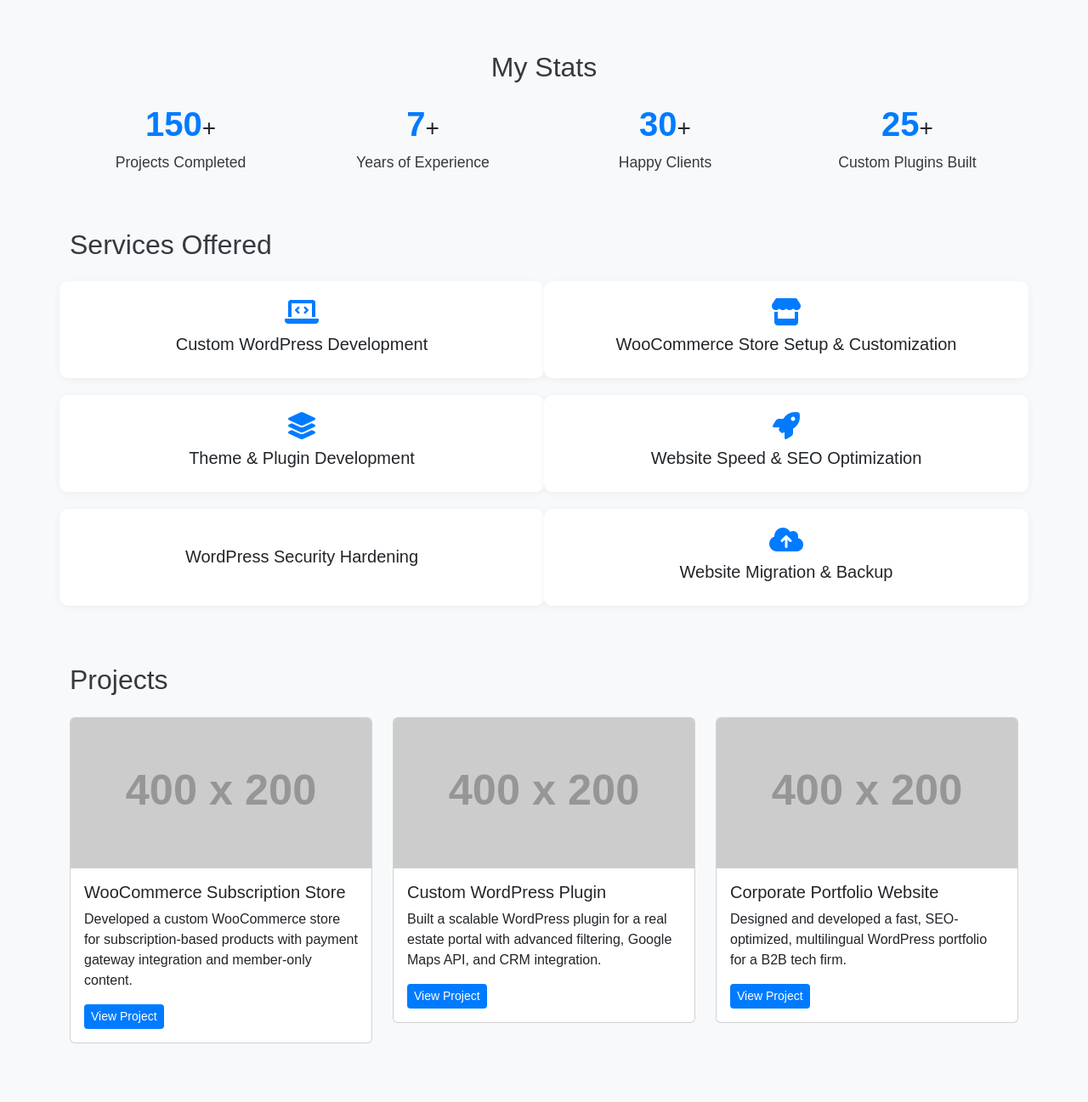
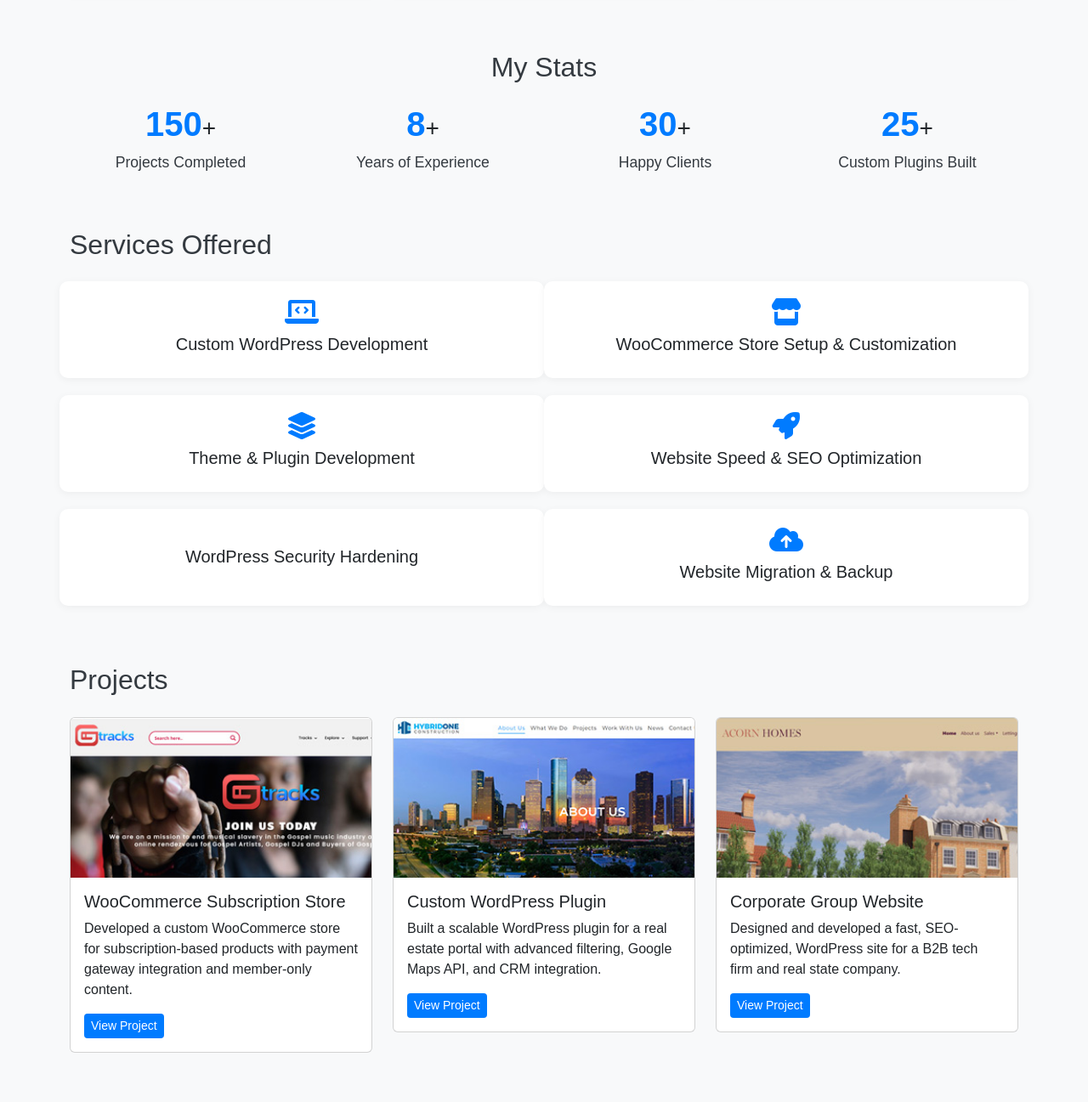
Before and after one commit to lalitdevjpr/portfolio, a plain HTML site: page index.html in a window 1280 px wide. Shown: the part 1040-2337 px from the top of the page at 85% size. Drawn offline with nearby package versions, Linux system fonts and the light colour scheme; placeholder pictures from the web are drawn by us; some icons are missing.

Commit message:
Add files via upload

```diff
--- a/index.html
+++ b/index.html
@@ -201,7 +201,7 @@
       <p>Projects Completed</p>
     </div>
     <div class="col-md-3">
-      <h3><span class="counter" data-target="8">7</span>+</h3>
+      <h3><span class="counter" data-target="8">8</span>+</h3>
       <p>Years of Experience</p>
     </div>
     <div class="col-md-3">
@@ -250,31 +250,31 @@
       <div class="row">
         <div class="col-md-4 mb-4">
           <div class="card">
-            <img src="https://via.placeholder.com/400x200" class="card-img-top project-img" alt="Project 1">
+            <img src="subscription.jpg" class="card-img-top project-img" alt="WooCommerce Subscription Store">
             <div class="card-body">
               <h5 class="card-title">WooCommerce Subscription Store</h5>
               <p class="card-text">Developed a custom WooCommerce store for subscription-based products with payment gateway integration and member-only content.</p>
-              <a href="https://shopbuzzar.com" class="btn btn-primary btn-sm" target="_blank">View Project</a>
+              <a href="https://gtracks.net/" class="btn btn-primary btn-sm" target="_blank">View Project</a>
             </div>
           </div>
         </div>
         <div class="col-md-4 mb-4">
           <div class="card">
-            <img src="https://via.placeholder.com/400x200" class="card-img-top project-img" alt="Project 2">
+            <img src="property.jpg" class="card-img-top project-img" alt="real estate portal with advanced filtering">
             <div class="card-body">
               <h5 class="card-title">Custom WordPress Plugin</h5>
               <p class="card-text">Built a scalable WordPress plugin for a real estate portal with advanced filtering, Google Maps API, and CRM integration.</p>
-              <a href="https://thegurdian.com" class="btn btn-primary btn-sm" target="_blank">View Project</a>
+              <a href="https://hybridoneconstruction.com/" class="btn btn-primary btn-sm" target="_blank">View Project</a>
             </div>
           </div>
         </div>
         <div class="col-md-4 mb-4">
           <div class="card">
-            <img src="https://via.placeholder.com/400x200" class="card-img-top project-img" alt="Project 3">
+            <img src="custome_crm.jpg" class="card-img-top project-img" alt="WordPress site for a B2B tech firm and real state company">
             <div class="card-body">
-              <h5 class="card-title">Corporate Portfolio Website</h5>
-              <p class="card-text">Designed and developed a fast, SEO-optimized, multilingual WordPress portfolio for a B2B tech firm.</p>
-              <a href="https://formerfreemasons.com" class="btn btn-primary btn-sm" target="_blank">View Project</a>
+              <h5 class="card-title">Corporate Group Website</h5>
+              <p class="card-text">Designed and developed a fast, SEO-optimized, WordPress site for a B2B tech firm and real state company.</p>
+              <a href="https://acornhomes.co.uk/" class="btn btn-primary btn-sm" target="_blank">View Project</a>
             </div>
           </div>
         </div>
```
Also changed, not shown: custome_crm.jpg (added), property.jpg (added), subscription.jpg (added).
